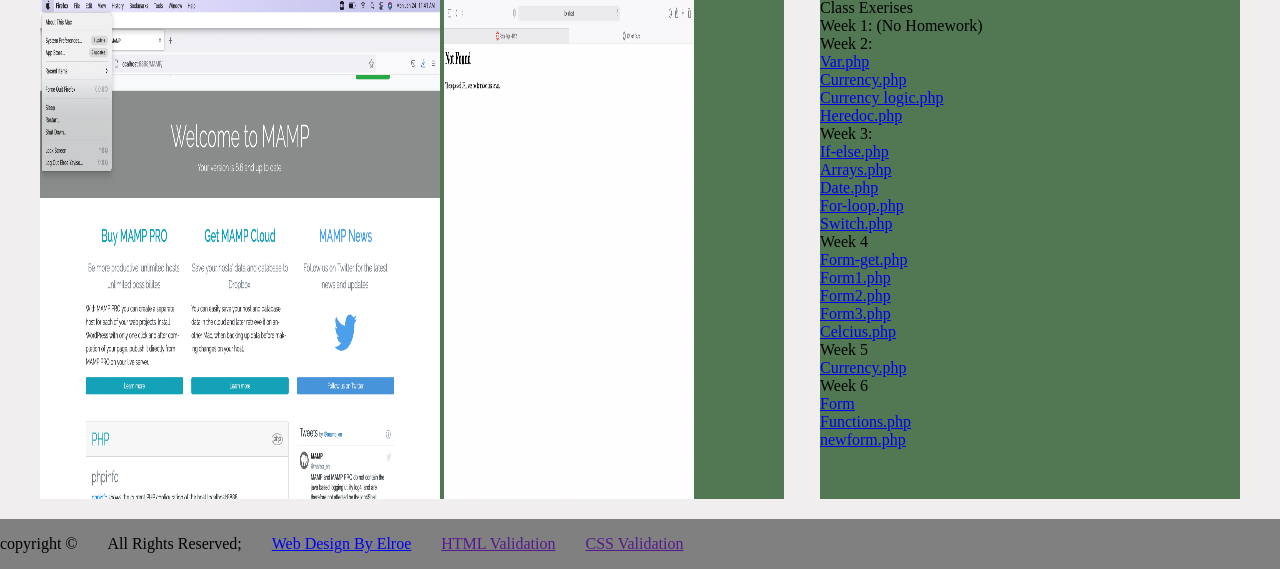
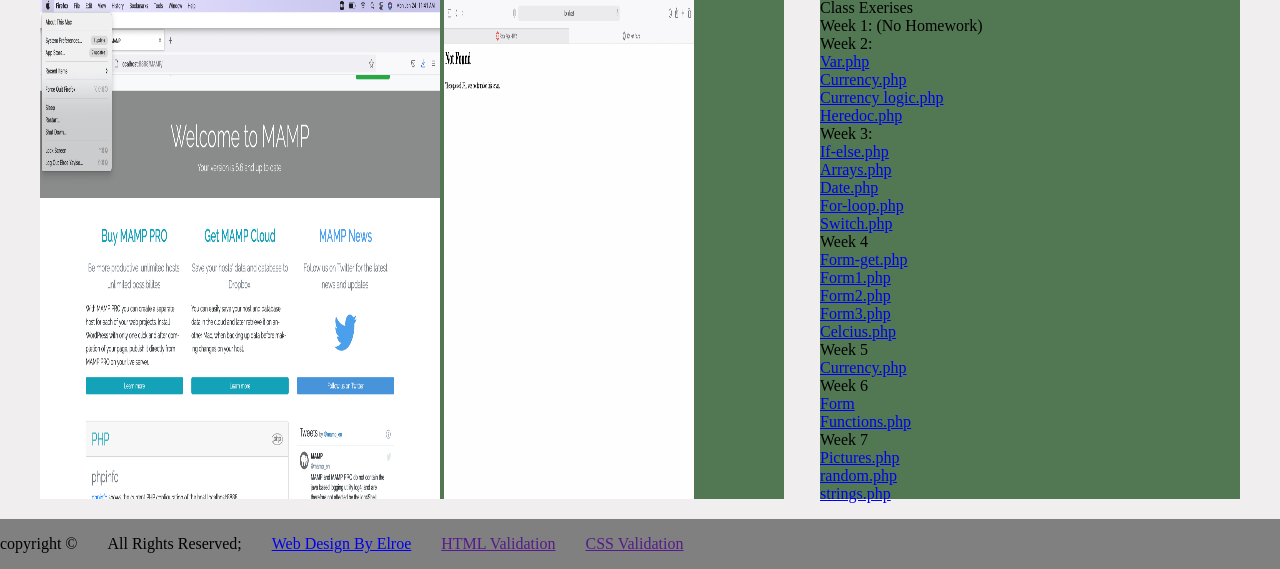
Before and after one commit to elroeyayiso/Elroe.-IT261, a PHP site: page / in a window 1280 px wide. Shown: the part 436-1005 px from the top of the page. Run offline with PHP 8.4, Linux system fonts and the light colour scheme.

Commit message:
Update index.php

```diff
--- a/index.php
+++ b/index.php
@@ -153,9 +153,23 @@
     <a href="/Weeks/Week%206/functions.php">Functions.php</a>
 </p>
 
+
+
+    <p>Week 7 </p>
+
+
     <p>
-        <a href="/Weeks/Week%206/Emailable%20form.php">newform.php</a>
+        <a href="/Weeks/Week%207/pictures.php">Pictures.php</a>
     </p>
+
+     <p>
+        <a href="/Weeks/Week%207/random.php">random.php</a>
+    </p>
+
+    <p>
+        <a href="/Weeks/Week%207/strings.php"> strings.php</a>
+    </p>
+
 
 
 </p>
```
